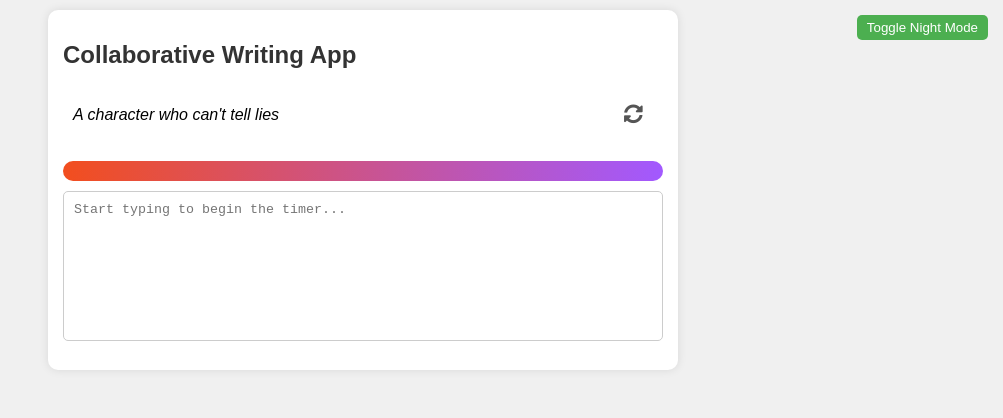
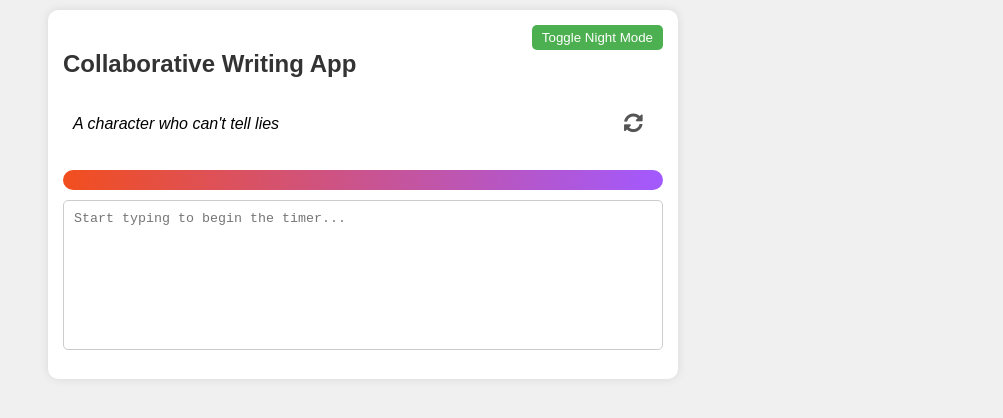
Before and after one commit to mcgini/WritingApp-ios, a plain HTML site: page index.html in a window 1280 px wide. Shown: the whole page, without its empty margins (277-1280 px from the left). Drawn offline with Linux system fonts and the light colour scheme.

Commit message:
update 14.19
adjustments to night mode

```diff
--- a/index.html
+++ b/index.html
@@ -9,12 +9,12 @@
 </head>
 <body>
     <div class="container">
+        <button id="nightModeToggle">Toggle Night Mode</button>
         <h1>Collaborative Writing App</h1>
         <div id="promptContainer">
             <p id="prompt"></p>
             <button id="newPromptBtn" aria-label="New Prompt"><i class="fas fa-sync-alt"></i></button>
         </div>
-        <button id="nightModeToggle">Toggle Night Mode</button>
         <div id="sharedContent" style="display: none;">
             <h2>Previous Responses:</h2>
             <div id="sharedWritingContainer"></div>
--- a/styles.css
+++ b/styles.css
@@ -70,6 +70,38 @@ body.night-mode #sharedContent {
 
 #nightModeToggle:hover {
     background-color: #45a049;
+}
+
+body.night-mode h1 {
+    color: #ffffff;  /* Bright white for better contrast in dark mode */
+}
+
+#nightModeToggle {
+    position: absolute;
+    top: 10px;
+    right: 10px;
+    padding: 5px 10px;
+    background-color: #4CAF50;
+    color: white;
+    border: none;
+    border-radius: 5px;
+    cursor: pointer;
+    z-index: 1000;  /* Ensure the button is always on top */
+}
+
+#nightModeToggle:hover {
+    background-color: #45a049;
+}
+
+/* Adjust the container to make room for the toggle button */
+.container {
+    position: relative;
+    padding-top: 40px;  /* Increase top padding to make room for the button */
+}
+
+/* Adjust the h1 styles */
+h1 {
+    margin-top: 0;  /* Remove top margin to compensate for increased container padding */
 }
 
 h1 {
```
